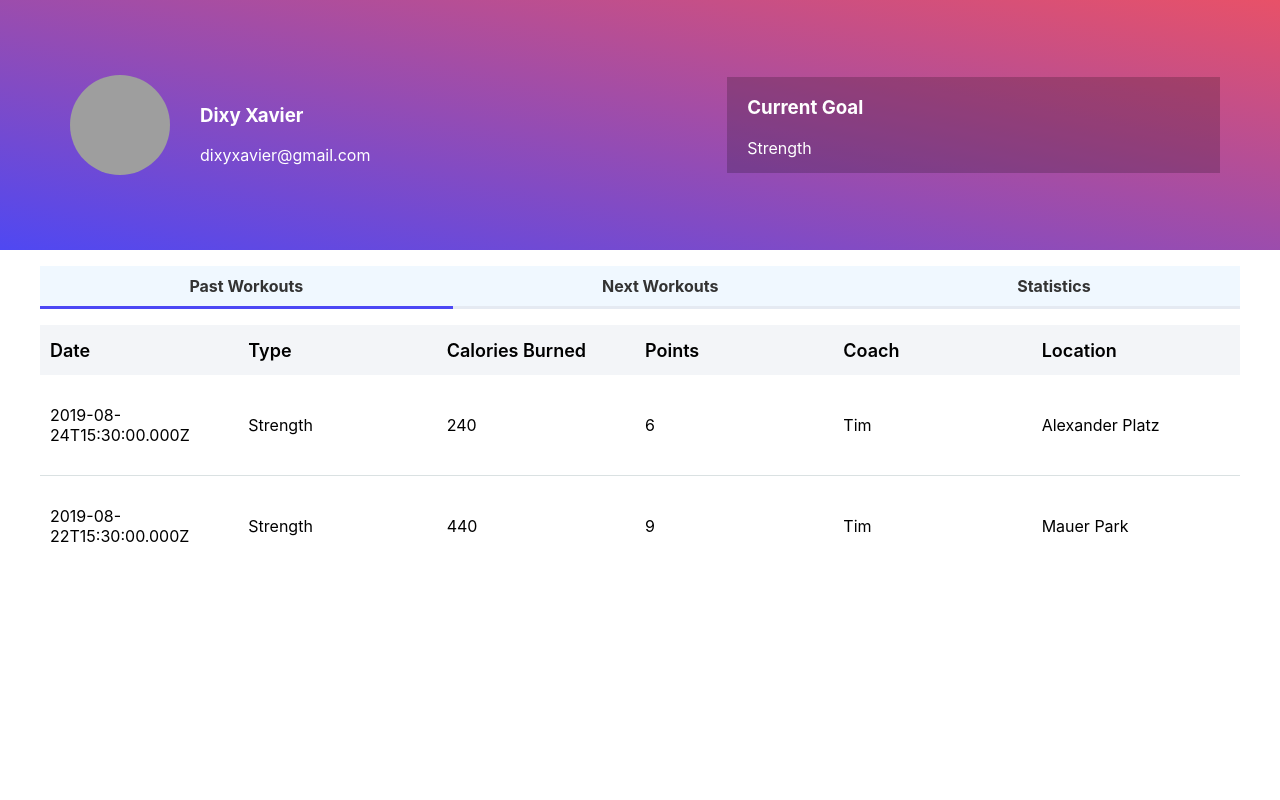
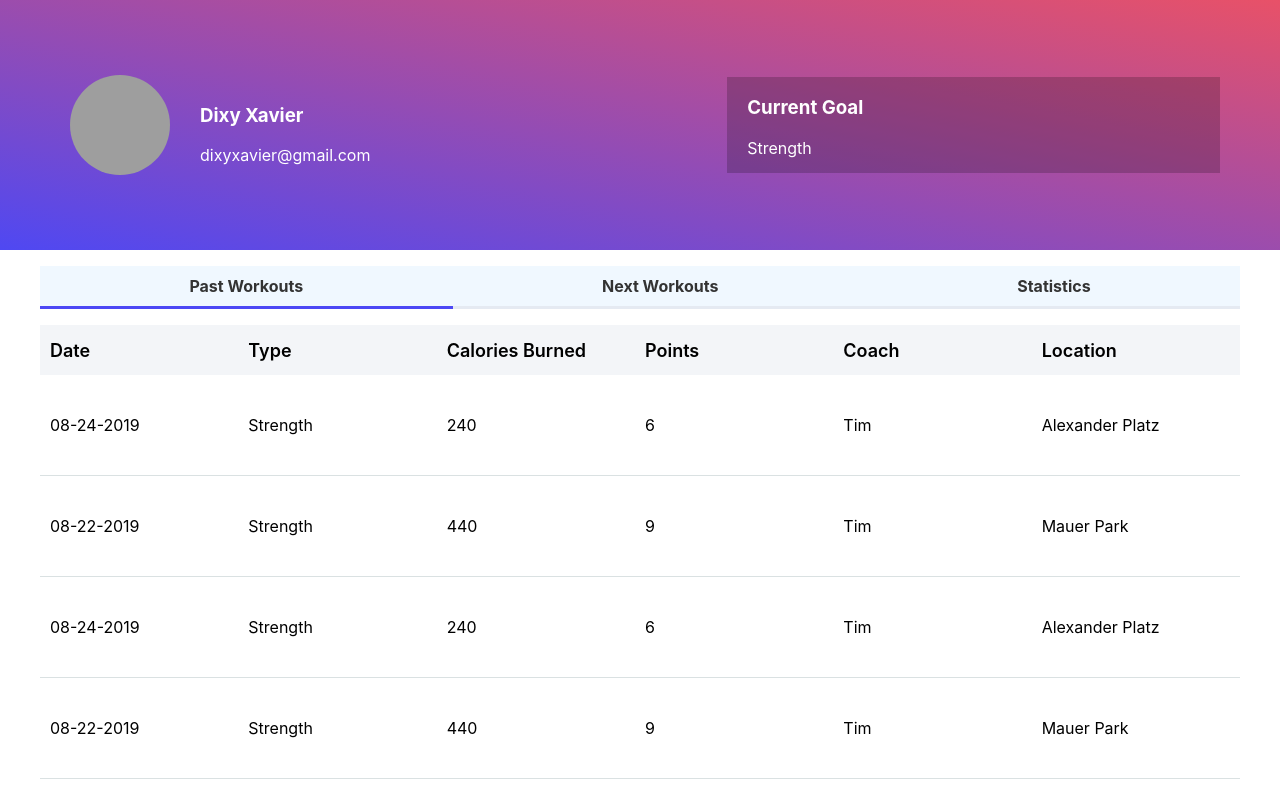
Before and after one commit to dixy-xavier/beat81-user, a React (Create React App) app: page / in a window 1280 px wide. Shown: the top 800 px of the page. Built offline with nearby package versions, Linux system fonts and the light colour scheme; data requests are answered from the project's data file; grey boxes are pictures that could not be loaded.

Commit message:
adds more data, changes date format and adds steps to run app

```diff
--- a/db.json
+++ b/db.json
@@ -33,8 +33,159 @@
           "coach": {
             "name": "Tim"
           }
-        }, {
+        },
+        {
           "id": 2,
+          "calories_burned": 440,
+          "points": 9,
+          "location": {
+            "name": "Mauer park"
+          },
+          "workout": {
+            "date": "2019-08-22T15:30:00.000Z",
+            "type": "strength"
+          },
+          "coach": {
+            "name": "Tim"
+          }
+        },
+        {
+          "id": 3,
+          "calories_burned": 240,
+          "points": 6,
+          "location": {
+            "name": "Alexander platz"
+          },
+          "workout": {
+            "date": "2019-08-24T15:30:00.000Z",
+            "type": "strength"
+          },
+          "coach": {
+            "name": "Tim"
+          }
+        },
+        {
+          "id": 4,
+          "calories_burned": 440,
+          "points": 9,
+          "location": {
+            "name": "Mauer park"
+          },
+          "workout": {
+            "date": "2019-08-22T15:30:00.000Z",
+            "type": "strength"
+          },
+          "coach": {
+            "name": "Tim"
+          }
+        },
+        {
+          "id": 5,
+          "calories_burned": 240,
+          "points": 6,
+          "location": {
+            "name": "Alexander platz"
+          },
+          "workout": {
+            "date": "2019-08-24T15:30:00.000Z",
+            "type": "strength"
+          },
+          "coach": {
+            "name": "Tim"
+          }
+        },
+        {
+          "id": 6,
+          "calories_burned": 440,
+          "points": 9,
+          "location": {
+            "name": "Mauer park"
+          },
+          "workout": {
+            "date": "2019-08-22T15:30:00.000Z",
+            "type": "strength"
+          },
+          "coach": {
+            "name": "Tim"
+          }
+        },
+        {
+          "id": 7,
+          "calories_burned": 240,
+          "points": 6,
+          "location": {
+            "name": "Alexander platz"
+          },
+          "workout": {
+            "date": "2019-08-24T15:30:00.000Z",
+            "type": "strength"
+          },
+          "coach": {
+            "name": "Tim"
+          }
+        },
+        {
+          "id": 8,
+          "calories_burned": 440,
+          "points": 9,
+          "location": {
+            "name": "Mauer park"
+          },
+          "workout": {
+            "date": "2019-08-22T15:30:00.000Z",
+            "type": "strength"
+          },
+          "coach": {
+            "name": "Tim"
+          }
+        },
+        {
+          "id": 9,
+          "calories_burned": 240,
+          "points": 6,
+          "location": {
+            "name": "Alexander platz"
+          },
+          "workout": {
+            "date": "2019-08-24T15:30:00.000Z",
+            "type": "strength"
+          },
+          "coach": {
+            "name": "Tim"
+          }
+        },
+        {
+          "id": 10,
+          "calories_burned": 440,
+          "points": 9,
+          "location": {
+            "name": "Mauer park"
+          },
+          "workout": {
+            "date": "2019-08-22T15:30:00.000Z",
+            "type": "strength"
+          },
+          "coach": {
+            "name": "Tim"
+          }
+        },
+        {
+          "id": 11,
+          "calories_burned": 240,
+          "points": 6,
+          "location": {
+            "name": "Alexander platz"
+          },
+          "workout": {
+            "date": "2019-08-24T15:30:00.000Z",
+            "type": "strength"
+          },
+          "coach": {
+            "name": "Tim"
+          }
+        },
+        {
+          "id": 12,
           "calories_burned": 440,
           "points": 9,
           "location": {
@@ -95,7 +246,7 @@
         "name": "Alexander platz"
       },
       "workout": {
-        "date": "2019-08-24T15:30:00.000Z",
+        "date": "2019-08-28T15:30:00.000Z",
         "type": "strength",
         "coach": {
           "name": "Tim"
@@ -110,7 +261,7 @@
         "name": "Alexander platz"
       },
       "workout": {
-        "date": "2019-08-27T15:30:00.000Z",
+        "date": "2019-08-30T15:30:00.000Z",
         "type": "strength",
         "coach": {
           "name": "Tim"
@@ -125,7 +276,52 @@
         "name": "Mauer park"
       },
       "workout": {
-        "date": "2019-08-29T15:30:00.000Z",
+        "date": "2019-08-31T15:30:00.000Z",
+        "type": "hiit",
+        "coach": {
+          "name": "Tim"
+        }
+      }
+    },
+    {
+      "id": 4,
+      "userId": 1,
+      "status": "booked",
+      "location": {
+        "name": "Alexander platz"
+      },
+      "workout": {
+        "date": "2019-09-02T15:30:00.000Z",
+        "type": "strength",
+        "coach": {
+          "name": "Tim"
+        }
+      }
+    },
+    {
+      "id": 5,
+      "userId": 1,
+      "status": "booked",
+      "location": {
+        "name": "Alexander platz"
+      },
+      "workout": {
+        "date": "2019-09-04T15:30:00.000Z",
+        "type": "strength",
+        "coach": {
+          "name": "Tim"
+        }
+      }
+    },
+    {
+      "id": 6,
+      "userId": 1,
+      "status": "booked",
+      "location": {
+        "name": "Mauer park"
+      },
+      "workout": {
+        "date": "2019-09-05T15:30:00.000Z",
         "type": "hiit",
         "coach": {
           "name": "Tim"
--- a/src/pages/PastWorkouts/components/PastWorkoutsData/PastWorkoutsData.js
+++ b/src/pages/PastWorkouts/components/PastWorkoutsData/PastWorkoutsData.js
@@ -1,13 +1,21 @@
+import moment from 'moment';
 import React from 'react';
+import { isDate } from '../../../../utils/utils';
 import HEADERS from '../../PastWorkouts.constants';
 import { getValue } from '../../PastWorkoutsData.utilities';
 import styles from './PastWorkoutsData.module.css';
+
+const getDisplayValue = (workout, key) => {
+  const value = getValue(workout, key);
+  const isValueDate = isDate(value);
+  return (isValueDate ? moment(value).format('MM-DD-YYYY') : value);
+};
 
 const PastWorkoutsDataCard = ({ workout }) => (
   <div className={styles.cardWrapper}>
     {HEADERS.map(item => (
       <div key={item.label} className={styles.cell}>
-        {getValue(workout, item.name)}
+        {getDisplayValue(workout, item.name)}
       </div>
     ))}
   </div>
--- a/src/utils/utils.js
+++ b/src/utils/utils.js
@@ -2,6 +2,8 @@
  *  This function takes url path and calls fetch service and
  *  returns a promise which will give the response object
  */
+import moment from 'moment';
+
 export const request = async (url) => {
   const response = await fetch(url);
   return await response.json();
@@ -27,3 +29,11 @@ export const queryObjToSearchStr = (url, queryObj) => {
   }
   return `${url}${keys.reduce((prev, next) => prev.concat('&', next, '=', queryObj[next]), queryStr)}`;
 };
+
+/**
+ *  This function takes string checks whether its a valid date
+ *  and returns boolean
+ */
+export const isDate = (str) => moment(str, [
+  moment.ISO_8601,
+], true).isValid();
```
Also changed, not shown: src/pages/NextWorkouts/NextWorkouts.js (+5 -2 lines), 1 other file (tests, documents, lock files or other folders).
